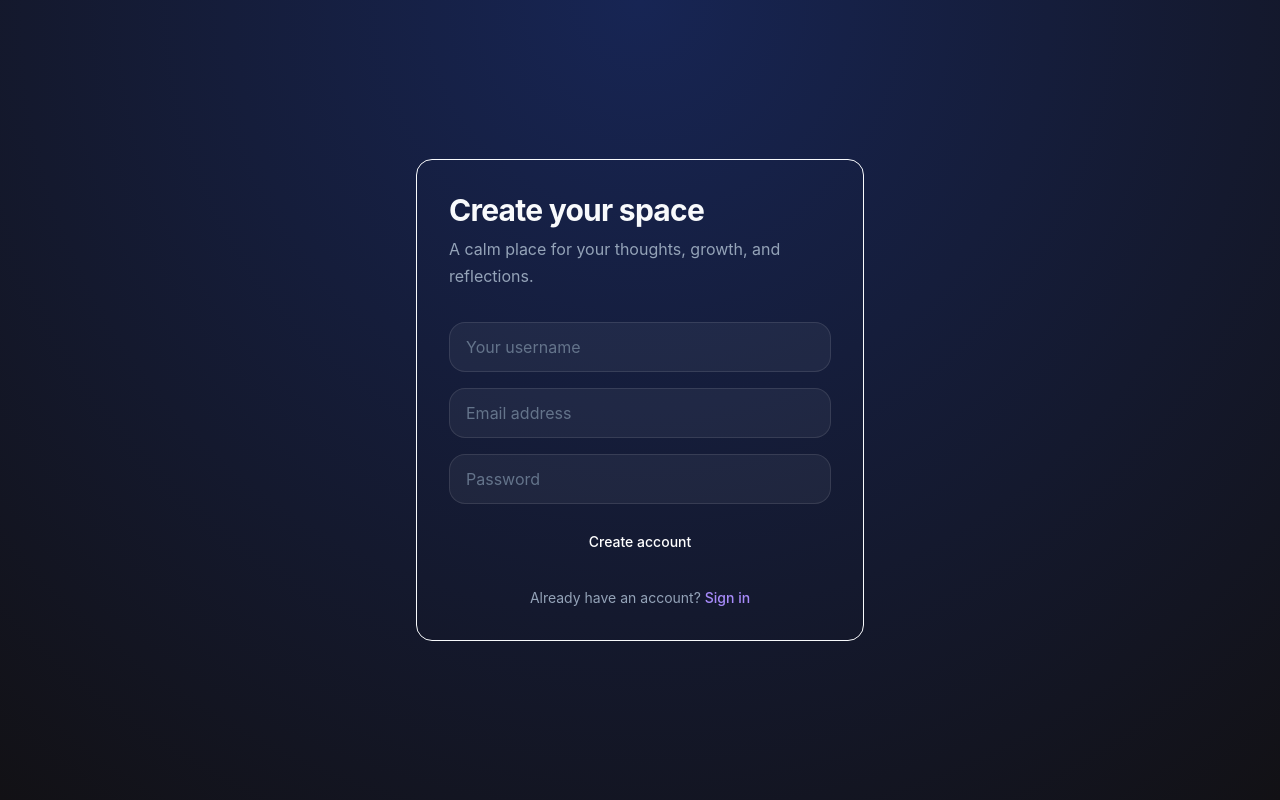
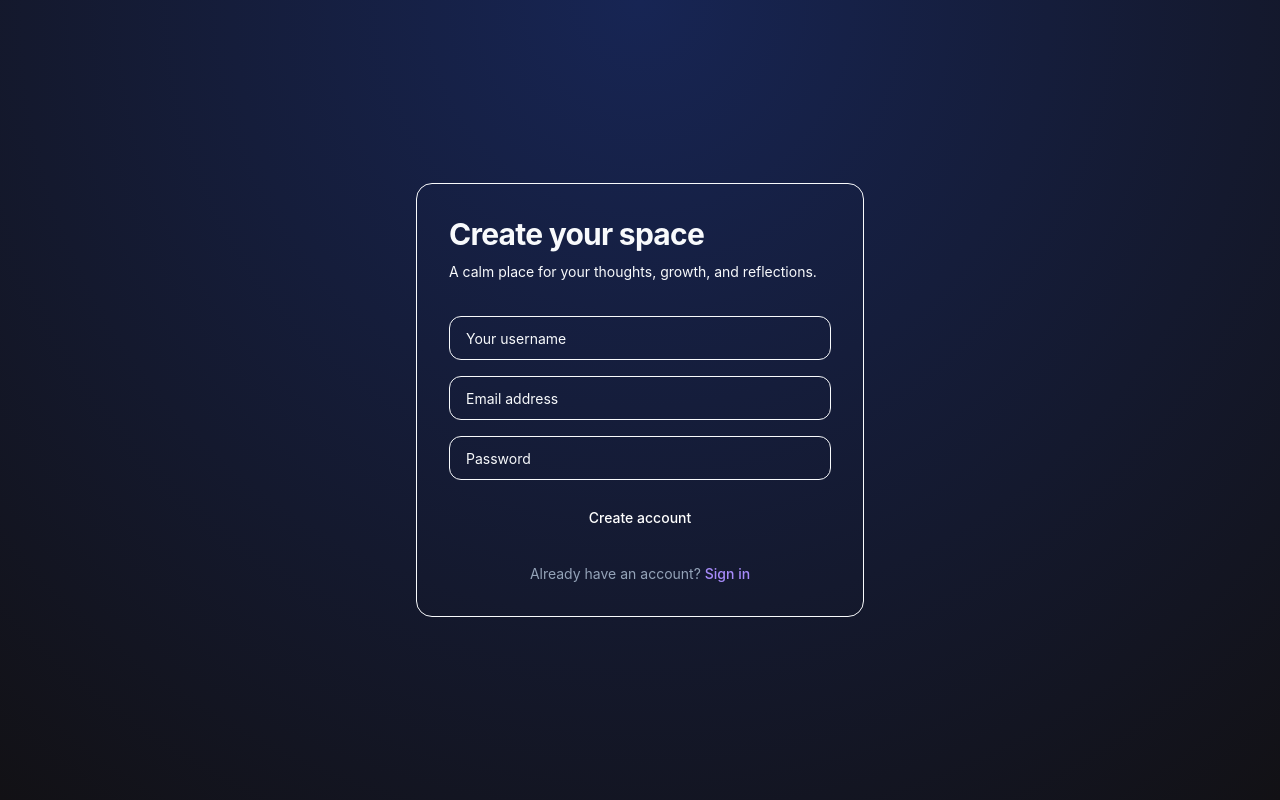
Before and after one commit to sohamCodes9161/journal-app-frontend, a React (Vite) app: page /auth/register in a window 1280 px wide. Built offline with nearby package versions, Linux system fonts and the light colour scheme; no server answers.

Commit message:
Add new UI components: Page, Section, Surface, Stack, and Typography; update Input, PageHeader, and Spinner for improved styling and structure

```diff
--- a/src/components/ui/Input.jsx
+++ b/src/components/ui/Input.jsx
@@ -4,11 +4,12 @@ function Input({ className, ...props }) {
   return (
     <input
       className={cn(
-        "w-full rounded-2xl border border-white/10",
-        "bg-white/5 px-4 py-3",
-        "text-white placeholder:text-slate-500",
-        "outline-none transition-all duration-200",
-        "focus:border-violet-400/40 focus:bg-white/7",
+        "w-full h-11 rounded-xl border border-[var(--border-default)]",
+        "bg-[var(--surface-primary)] px-4 text-sm",
+        "text-[var(--text-primary)] placeholder:text-[var(--text-muted)]",
+        "outline-none transition-all duration-[var(--animation-default,220ms)]",
+        "focus:border-[var(--accent-primary)]/50 focus:bg-[var(--surface-secondary)]",
+        "disabled:opacity-50 disabled:cursor-not-allowed",
         className
       )}
       {...props}
--- /dev/null
+++ b/src/components/ui/Page.jsx
@@ -0,0 +1,15 @@
+import { cn } from "@/utils/cn";
+
+export default function Page({ children, className = "", ...props }) {
+  return (
+    <main
+      className={cn(
+        "min-h-full w-full px-6 py-8 text-[var(--text-primary)] transition-colors duration-[var(--animation-default,220ms)]",
+        className
+      )}
+      {...props}
+    >
+      {children}
+    </main>
+  );
+}
--- a/src/components/ui/PageHeader.jsx
+++ b/src/components/ui/PageHeader.jsx
@@ -1,10 +1,13 @@
+import Typography from "@/components/ui/Typography";
+
 function PageHeader({ title, description }) {
   return (
     <div className="mb-8">
-      <h1 className="text-3xl font-bold tracking-tight">{title}</h1>
-
+      <Typography variant="h1">{title}</Typography>
       {description && (
-        <p className="mt-2 max-w-2xl text-slate-400">{description}</p>
+        <Typography variant="muted" className="mt-2 max-w-2xl">
+          {description}
+        </Typography>
       )}
     </div>
   );
--- /dev/null
+++ b/src/components/ui/Section.jsx
@@ -0,0 +1,37 @@
+import { cn } from "@/utils/cn";
+import Surface from "./Surface";
+
+export default function Section({
+  title,
+  description,
+  children,
+  className = "",
+  variant = "default",
+  glass = false,
+  ...props
+}) {
+  return (
+    <Surface
+      variant={variant}
+      glass={glass}
+      className={cn("p-6", className)}
+      {...props}
+    >
+      {(title || description) && (
+        <div className="mb-5">
+          {title && (
+            <h2 className="text-xl font-semibold text-[var(--text-primary)]">
+              {title}
+            </h2>
+          )}
+          {description && (
+            <p className="mt-2 text-sm text-[var(--text-secondary)]">
+              {description}
+            </p>
+          )}
+        </div>
+      )}
+      {children}
+    </Surface>
+  );
+}
--- a/src/components/ui/Spinner.jsx
+++ b/src/components/ui/Spinner.jsx
@@ -1,6 +1,6 @@
 function Spinner() {
   return (
-    <div className="h-5 w-5 animate-spin rounded-full border-2 border-white/20 border-t-violet-400" />
+    <div className="h-5 w-5 animate-spin rounded-full border-2 border-[var(--text-muted)]/20 border-t-[var(--accent-primary)]" />
   );
 }
 
--- /dev/null
+++ b/src/components/ui/Stack.jsx
@@ -0,0 +1,22 @@
+import { cn } from "@/utils/cn";
+
+export default function Stack({
+  children,
+  gap = "md",
+  className = "",
+  ...props
+}) {
+  const gaps = {
+    xs: "gap-2",
+    sm: "gap-3",
+    md: "gap-5",
+    lg: "gap-8",
+    xl: "gap-12",
+  };
+
+  return (
+    <div className={cn("flex flex-col", gaps[gap], className)} {...props}>
+      {children}
+    </div>
+  );
+}
--- /dev/null
+++ b/src/components/ui/Surface.jsx
@@ -0,0 +1,41 @@
+import { cn } from "@/utils/cn";
+
+export default function Surface({
+  children,
+  variant = "default",
+  elevation = 1,
+  glass = false,
+  className = "",
+  ...props
+}) {
+  const variants = {
+    default:
+      "bg-[var(--surface-primary)] border border-[var(--border-default)]",
+    secondary:
+      "bg-[var(--surface-secondary)] border border-[var(--border-default)]",
+    subtle:
+      "bg-[var(--background-secondary)] border border-[var(--border-default)]/50",
+  };
+
+  const elevations = {
+    0: "shadow-none border-none",
+    1: "shadow-sm",
+    2: "shadow-md border-[var(--border-default)]/80",
+    3: "shadow-xl border-[var(--accent-primary)]/20 ring-1 ring-[var(--accent-primary)]/5",
+  };
+
+  return (
+    <div
+      className={cn(
+        "rounded-2xl transition-all duration-[var(--animation-default,220ms)]",
+        variants[variant],
+        elevations[elevation],
+        glass && "backdrop-blur-xl bg-opacity-70 dark:bg-opacity-70",
+        className
+      )}
+      {...props}
+    >
+      {children}
+    </div>
+  );
+}
--- /dev/null
+++ b/src/components/ui/Typography.jsx
@@ -0,0 +1,39 @@
+import { cn } from "@/utils/cn";
+
+const variants = {
+  display: "text-5xl font-bold tracking-tight text-[var(--text-primary)]",
+  h1: "text-3xl font-bold tracking-tight text-[var(--text-primary)]",
+  h2: "text-2xl font-semibold tracking-tight text-[var(--text-primary)]",
+  h3: "text-xl font-semibold text-[var(--text-primary)]",
+  body: "text-base text-[var(--text-primary)] leading-7",
+  bodySmall: "text-sm text-[var(--text-primary)] leading-6",
+  muted: "text-sm text-[var(--text-muted)] leading-6",
+  caption: "text-xs uppercase tracking-wider text-[var(--text-muted)]",
+};
+
+export default function Typography({
+  as,
+  variant = "body",
+  className = "",
+  children,
+  ...props
+}) {
+  const Component =
+    as ??
+    {
+      display: "h1",
+      h1: "h1",
+      h2: "h2",
+      h3: "h3",
+      body: "p",
+      bodySmall: "p",
+      muted: "p",
+      caption: "span",
+    }[variant];
+
+  return (
+    <Component className={cn(variants[variant], className)} {...props}>
+      {children}
+    </Component>
+  );
+}
--- a/src/components/ui/index.js
+++ b/src/components/ui/index.js
@@ -4,3 +4,7 @@ export { default as Card } from "./Card";
 export { default as Container } from "./Container";
 export { default as Spinner } from "./Spinner";
 export { default as PageHeader } from "./PageHeader";
+export { default as Surface } from "./Surface";
+export { default as Stack } from "./Stack";
+export { default as Section } from "./Section";
+export { default as Page } from "./Page";
```
